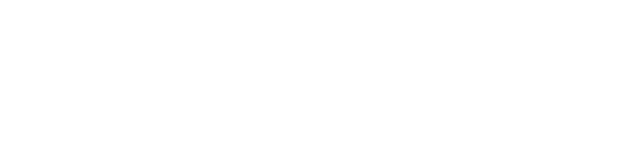
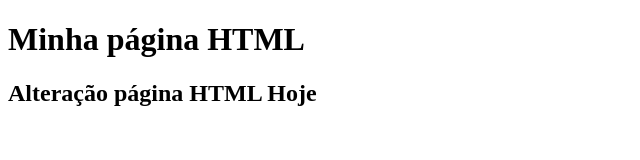
Before and after one commit to JulianaLimaBeserra/gama-no-github, a plain HTML site: page index.html in a window 1280 px wide. Shown: the whole page, without its empty margins (0-640 px from the left). Drawn offline with Linux system fonts and the light colour scheme.

Commit message:
arquivo index.html atualizado novamente

```diff
--- a/index.html
+++ b/index.html
@@ -8,6 +8,8 @@
 </head>
 <body>
 
+  <h1>Minha página HTML</h1>
+  <h2>Alteração página HTML Hoje</h2>
 
 </body>
 </html>
```
